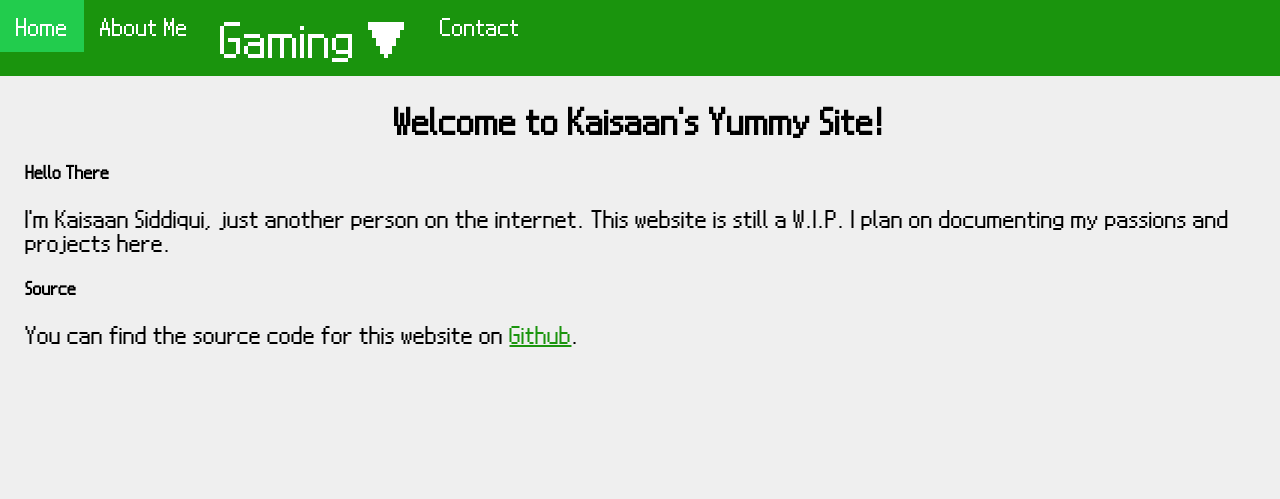
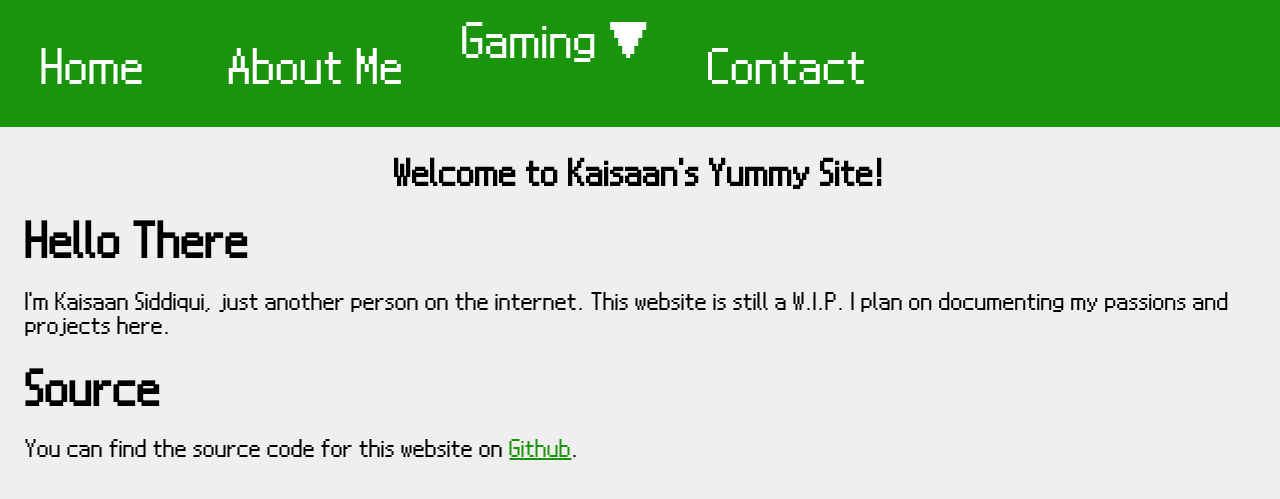
Before and after one commit to Kaisaan/kaisaan.github.io, a Jekyll site: the page built from index.html, in a window 1280 px wide. Shown: the top 499 px of the page. Built offline with Jekyll 4.4.1, drawn with Linux system fonts in a browser that asks for light colours; some web fonts are replaced.

Commit message:
Fix <li> size and padding

```diff
--- a/css/style.css
+++ b/css/style.css
@@ -26,11 +26,11 @@
     font-size: 10px;
 }
 
-p, h1, h2 {
+p, li, h1, h2 {
     margin: 2%;
 }
 
-p {
+p, li {
     font-size: 2em;
 }
 
@@ -40,6 +40,7 @@
 }
 
 h2 {
+    font-size: 4em;
     margin-bottom: 0px;
 }
 
```
